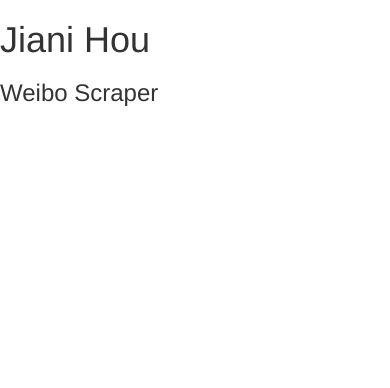
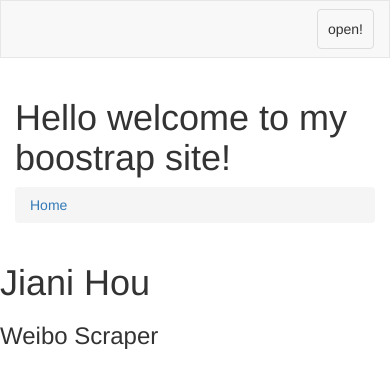
Before and after one commit to jianihou/jianihou, a plain HTML site: page index.html in a window 390 px wide. Drawn offline with Linux system fonts and the light colour scheme.

Commit message:
Update index.html

```diff
--- a/index.html
+++ b/index.html
@@ -14,6 +14,43 @@
 
   </head>
   <body>
+      <nav class="navbar navbar-default">
+    <div class="container-fluid">
+
+      <!-- start collapsed navbar-->
+      <div class="navbar-header">
+        <button
+        type="button"
+        class="navbar-toggle collapsed"
+        data-toggle="collapse"
+        data-target="#main_navbar"
+        aria-expanded="false">open!</button>
+      </div><!-- / collapsed navbar-->
+
+      <!-- start un-collapsed navbar-->
+      <div
+         class="collapse navbar-collapse"
+         id="main_navbar">
+        <ul class="nav navbar-nav">
+          <li class="active"><a href="index.html">Home</a></li>
+          <li><a href="about.html">About</a></li>
+        </ul>
+      </div><!-- / un-collapsed navbar-->
+
+    </div> <!-- /container -->
+  </nav>
+
+    <div class="container">
+      <h1>Hello welcome to my boostrap site!</h1>
+
+      <!-- start breadcrumb -->
+      <ol class="breadcrumb">
+        <li><a href="index.html">Home</a></li>
+      </ol>
+      <!-- / breadcrumb -->
+
+    </div>
+
     <h1>Jiani Hou</h1>
     <h3>Weibo Scraper</h3>
 
```
